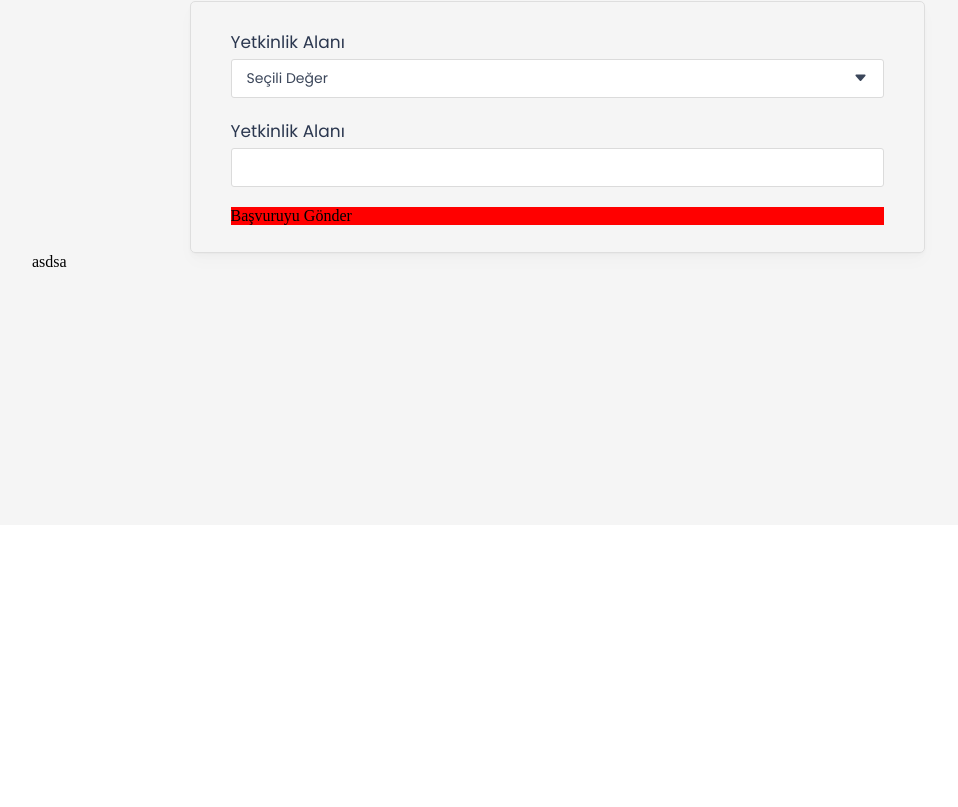
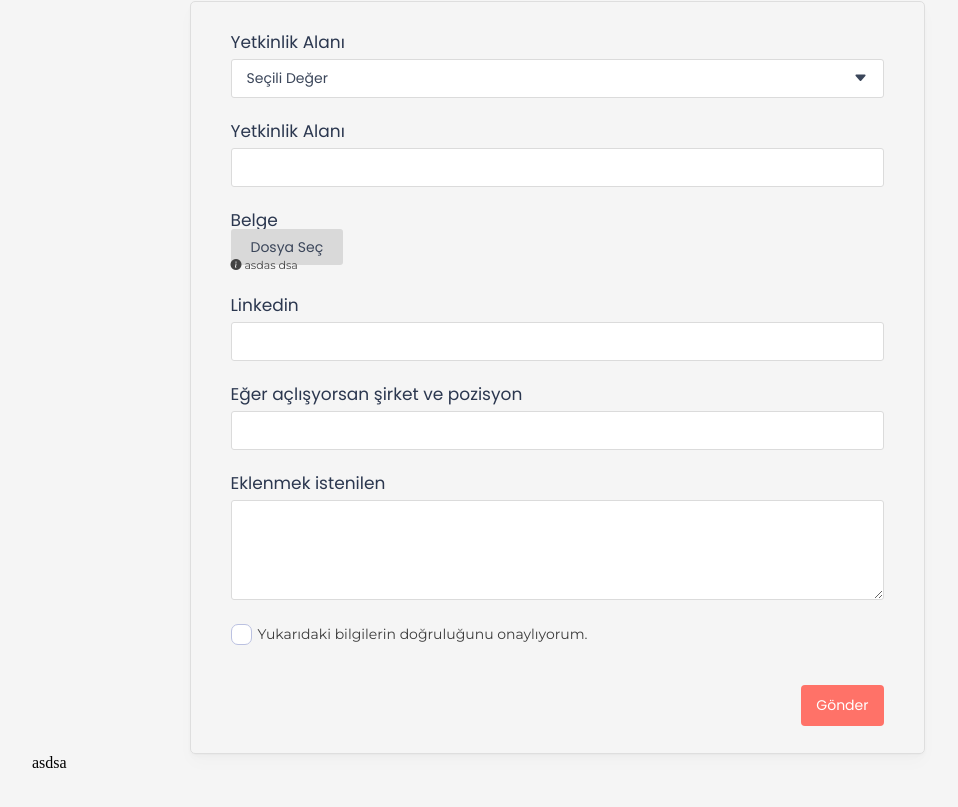
Before and after one commit to halilcn/fimen, a Vue app in the folder front-end/: page /mentor-basvuru in a window 1280 px wide. Shown: the part 911-1718 px from the top of the page, without its empty margins (83-1041 px from the left). Before the commit the page ends 1436 px from the top, so only its background shows below. Built offline with nearby package versions, Linux system fonts and the light colour scheme; no server answers; sample sign-in values are in the browser's storage.

Commit message:
add standart elements and fix mentor apply form

```diff
--- a/front-end/src/components/pages/ApplyMentor.vue
+++ b/front-end/src/components/pages/ApplyMentor.vue
@@ -65,25 +65,62 @@
         <standart-input/>
       </li>
       <li>
-        <standart-button/>
+        <div class="title">
+          Belge
+        </div>
+        <standart-file-input
+            :id="'id'"/>
+        <div class="info">
+          <i class="bi bi-info-circle-fill"></i>
+          asdas dsa
+        </div>
+      </li>
+      <li>
+        <div class="title">
+          Linkedin
+        </div>
+        <standart-input/>
+      </li>
+      <li>
+        <div class="title">
+          Eğer açlışyorsan şirket ve pozisyon
+        </div>
+        <standart-input/>
+      </li>
+      <li>
+        <div class="title">
+          Eklenmek istenilen
+        </div>
+        <standart-textarea/>
+      </li>
+      <li>
+        <standart-checkbox
+            :text="'Yukarıdaki bilgilerin doğruluğunu onaylıyorum.'"/>
+      </li>
+      <li class="button_li">
+        <standart-button @click.native="postMentorForm"/>
       </li>
     </ul>
   </div>
 </template>
 
 <script>
-import BgImgTitle from "@/components/pages/shared/BgImgTitle";
-import StandartSelector from "@/components/pages/shared/StandartSelector";
-import StandartInput from "@/components/pages/shared/StandartInput";
-import StandartButton from "@/components/pages/shared/StandartButton";
 
 export default {
   name: "ApplyMentor",
   components: {
-    BgImgTitle,
-    StandartSelector,
-    StandartInput,
-    StandartButton
+    BgImgTitle: () => import('@/components/pages/shared/BgImgTitle'),
+    StandartSelector: () => import('@/components/pages/shared/elements/StandartSelector'),
+    StandartInput: () => import('@/components/pages/shared/elements/StandartInput'),
+    StandartButton: () => import('@/components/pages/shared/elements/StandartButton'),
+    StandartFileInput: () => import('@/components/pages/shared/elements/StandartFileInput'),
+    StandartTextarea: () => import('@/components/pages/shared/elements/StandartTextarea'),
+    StandartCheckbox: () => import('@/components/pages/shared/elements/StandartCheckbox')
+  },
+  methods: {
+    postMentorForm() {
+      alert()
+    }
   }
 }
 </script>
@@ -191,8 +228,6 @@ export default {
   0 2px 3.8px rgba(0, 0, 0, 0.012),
   0 3.8px 7.1px rgba(0, 0, 0, 0.014),
   0 9px 17px rgba(0, 0, 0, 0.02);
-
-
 }
 
 .form_ul > li {
@@ -207,4 +242,16 @@ export default {
   color: var(--navy-blue-text-color);
 }
 
+.form_ul > li > .info {
+  font-family: 'Montserrat', 'sans-serif';
+  font-size: 11px;
+  color: #434343;
+}
+
+.form_ul > .button_li {
+  display: flex;
+  justify-content: flex-end;
+  margin-top: 40px;
+}
+
 </style>
--- a/front-end/src/components/pages/shared/StandartButton.vue
+++ /dev/null
@@ -1,18 +0,0 @@
-<template>
-  <div>
-    Başvuruyu Gönder
-  </div>
-</template>
-
-<script>
-export default {
-  name: "StandartButton"
-}
-</script>
-
-<style scoped>
-div {
-cursor: pointer;
-  background-color: red;
-}
-</style>
--- /dev/null
+++ b/front-end/src/components/pages/shared/elements/StandartButton.vue
@@ -0,0 +1,35 @@
+<template>
+  <div class="send_button">
+    {{ text }}
+  </div>
+</template>
+
+<script>
+export default {
+  name: "StandartButton",
+  props: {
+    text: {
+      default: 'Gönder'
+    }
+  }
+}
+</script>
+
+<style scoped>
+.send_button {
+  cursor: pointer;
+  padding: 10px 15px;
+  background-color: var(--navy-red-bg-color);
+  color: white;
+  font-family: 'Poppins', sans-serif;
+  font-weight: 400;
+  font-size: 14px;
+  border-radius: 4px;
+  transition: .3s;
+}
+
+.send_button:hover {
+  background-color: var(--navy-red-bg-dark-color);
+  transform: translateY(-2px);
+}
+</style>
--- /dev/null
+++ b/front-end/src/components/pages/shared/elements/StandartCheckbox.vue
@@ -0,0 +1,104 @@
+<template>
+  <div class="checkbox">
+    <input id="deneme" type="checkbox">
+    <label for="deneme">{{ text }}</label>
+  </div>
+</template>
+
+<script>
+export default {
+  name: "StandartCheckbox",
+  props: {
+    text: {
+      required: true
+    }
+  }
+}
+</script>
+
+<style scoped>
+*:before, *:after {
+  box-sizing: inherit;
+}
+
+@supports (-webkit-appearance: none) or (-moz-appearance: none) {
+  input[type=checkbox],
+  input[type=radio] {
+    --active: #199d1d;
+    --active-inner: #fff;
+    --focus: 2px rgba(39, 94, 254, 0.3);
+    --border: #bbc1e1;
+    --border-hover: #275efe;
+    --background: #fff;
+    --disabled: #f6f8ff;
+    --disabled-inner: #e1e6f9;
+    -webkit-appearance: none;
+    -moz-appearance: none;
+    height: 21px;
+    outline: none;
+    display: inline-block;
+    vertical-align: top;
+    position: relative;
+    margin: 0;
+    cursor: pointer;
+    border: 1px solid var(--bc, var(--border));
+    background: var(--b, var(--background));
+    transition: background 0.3s, border-color 0.3s, box-shadow 0.2s;
+  }
+
+  input[type=checkbox]:after,
+  input[type=radio]:after {
+    content: "";
+    display: block;
+    left: 0;
+    top: 0;
+    position: absolute;
+    transition: transform var(--d-t, 0.3s) var(--d-t-e, ease), opacity var(--d-o, 0.2s);
+  }
+
+  input[type=checkbox]:checked,
+  input[type=radio]:checked {
+    --b: var(--active);
+    --bc: var(--active);
+    --d-o: 0.3s;
+    --d-t: 0.6s;
+    --d-t-e: cubic-bezier(0.2, 0.85, 0.32, 1.2);
+  }
+
+
+  input[type=checkbox]:not(.switch),
+  input[type=radio]:not(.switch) {
+    width: 21px;
+  }
+
+  input[type=checkbox] + label,
+  input[type=radio] + label {
+    line-height: 21px;
+    cursor: pointer;
+    margin-left: 6px;
+    font-family: 'Montserrat', sans-serif;
+    font-size: 14px;
+    color: #3b3b3b;
+  }
+
+  input[type=checkbox]:not(.switch) {
+    border-radius: 7px;
+  }
+
+  input[type=checkbox]:not(.switch):after {
+    width: 5px;
+    height: 9px;
+    border: 2px solid var(--active-inner);
+    border-top: 0;
+    border-left: 0;
+    left: 7px;
+    top: 4px;
+    transform: rotate(var(--r, 20deg));
+  }
+
+  input[type=checkbox]:not(.switch):checked {
+    --r: 43deg;
+  }
+
+}
+</style>
--- /dev/null
+++ b/front-end/src/components/pages/shared/elements/StandartFileInput.vue
@@ -0,0 +1,63 @@
+<template>
+  <div class="file_input">
+    <label :for="id">
+      <!-- <i class="fas fa-check-circle"></i>-->
+      Dosya Seç
+    </label>
+    <input
+        @change="selectFile"
+        :id="id"
+        type="file">
+  </div>
+</template>
+
+<script>
+export default {
+  name: "StandartFileInput",
+  props: {
+    text: {},
+    id: {
+      required: true,
+      type: String
+    }
+  },
+  data() {
+    return {
+      file: ''
+    }
+  },
+  methods: {
+    selectFile(e) {
+      var files = e.target.files || e.dataTransfer.files;
+      if (!files.length)
+        return;
+      this.file(files[0]);
+    }
+  }
+}
+</script>
+
+<style scoped>
+.file_input input {
+  display: none;
+}
+
+.file_input > label {
+  padding: 8px 20px;
+  background-color: #d9d9d9;
+  color: var(--navy-blue-text-light-color);
+  font-family: 'Poppins', sans-serif;
+  font-size: 14px;
+  cursor: pointer;
+  border-radius: 3px;
+}
+
+.file_input > label:not(.selected):hover {
+  background-color: #d1d1d1;
+}
+
+.file_input > .selected {
+  background-color: #199419;
+  color: white;
+}
+</style>
--- /dev/null
+++ b/front-end/src/components/pages/shared/elements/StandartTextarea.vue
@@ -0,0 +1,37 @@
+<template>
+  <textarea></textarea>
+</template>
+
+<script>
+export default {
+  name: "StandartTextarea"
+}
+</script>
+
+<style scoped>
+textarea {
+  width: 100%;
+  border: 1px solid #dbdbdb;
+  border-radius: 3px;
+  padding: 8px 20px;
+  color: var(--navy-blue-text-light-color);
+  font-family: 'Poppins', sans-serif;
+  font-size: 14px;
+  transition: .3s;
+  height: 100px;
+  max-height: 200px;
+  resize: vertical;
+}
+
+
+textarea:focus, textarea:hover {
+  border-color: #cccccc;
+
+  box-shadow: 0 0.1px 0.5px rgba(0, 0, 0, 0.003),
+  0 0.3px 1.1px rgba(0, 0, 0, 0.004),
+  0 0.6px 2.1px rgba(0, 0, 0, 0.005),
+  0 1.1px 3.8px rgba(0, 0, 0, 0.006),
+  0 2.1px 7.1px rgba(0, 0, 0, 0.007),
+  0 5px 17px rgba(0, 0, 0, 0.01);
+}
+</style>
```
Also changed, not shown: front-end/src/components/pages/shared/elements/StandartInput.vue (renamed from front-end/src/components/pages/shared/StandartInput.vue), front-end/src/components/pages/shared/elements/StandartSelector.vue (renamed from front-end/src/components/pages/shared/StandartSelector.vue).
